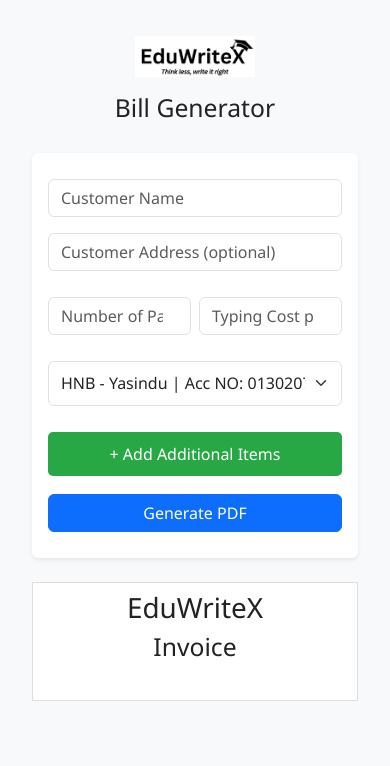
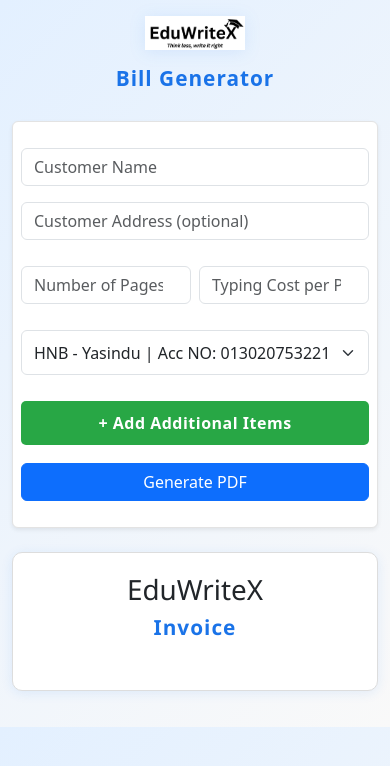
Before and after one commit to yasindu-tech/EduWriteX, a plain HTML site: page index.html in a window 390 px wide. Drawn offline with nearby package versions, Linux system fonts and the light colour scheme.

Commit message:
Refactor styles in index.html for enhanced visual appeal and responsiveness

```diff
--- a/index.html
+++ b/index.html
@@ -11,26 +11,22 @@
   <!-- Optionally, Bootstrap JS for components -->
   <script src="https://cdn.jsdelivr.net/npm/bootstrap@5.3.3/dist/js/bootstrap.bundle.min.js"></script>
   <style>
+    /* Stylish web enhancements */
     body {
-      font-family: 'Segoe UI', sans-serif;
-      padding: 20px;
-      max-width: 700px;
-      margin: auto;
-      color: #222;
-      background-color: #fff;
+      background: linear-gradient(135deg, #e3f0ff 0%, #f9f9f9 100%);
+    }
+    .form-container {
+      box-shadow: 0 4px 24px 0 rgba(26,115,232,0.08), 0 1.5px 4px 0 rgba(26,115,232,0.08);
+      border: 1px solid #e3e3e3;
+      background: #fff;
     }
     .logo {
-      display: block;
-      margin-left: auto;
-      margin-right: auto;
-      margin-bottom: 20px;
-      max-width: 200px;
-      width: 100%;
-      height: auto;
+      filter: drop-shadow(0 2px 8px rgba(26,115,232,0.10));
     }
     h2 {
-      text-align: center;
-      margin-top: 0;
+      font-weight: 700;
+      color: #1a73e8;
+      letter-spacing: 1px;
     }
     table {
       width: 100%;
@@ -85,6 +81,8 @@
       padding: 15px;
       border-radius: 5px;
       background-color: #f9f9f9;
+      border-left: 4px solid #1a73e8;
+      background: #f4faff;
     }
 
     .additional-items.hidden {
@@ -101,6 +99,8 @@
       font-size: 16px;
       margin: 10px 0;
       width: 100%;
+      font-weight: 600;
+      letter-spacing: 0.5px;
     }
 
     .toggle-btn:hover {
@@ -118,7 +118,8 @@
     .additional-items h3 {
       margin-top: 0;
       margin-bottom: 15px;
-      color: #333;
+      color: #1a73e8;
+      font-weight: 600;
     }
 
     .item-row {
@@ -144,18 +145,13 @@
     }
 
     .add-item-btn {
-      background-color: #1a73e8;
-      color: white;
+      background: linear-gradient(90deg, #1a73e8 60%, #4fc3f7 100%);
       border: none;
-      padding: 8px 15px;
-      border-radius: 3px;
-      cursor: pointer;
-      font-size: 14px;
-      margin-top: 10px;
+      font-weight: 500;
     }
 
     .add-item-btn:hover {
-      background-color: #1557b0;
+      background: linear-gradient(90deg, #1761c6 60%, #039be5 100%);
     }
     .form-container {
       margin-top: 30px;
@@ -168,6 +164,8 @@
       margin: 20px 0;
       background: white;
       font-family: 'Segoe UI', sans-serif;
+      border-radius: 10px;
+      box-shadow: 0 2px 12px 0 rgba(26,115,232,0.10);
     }
 
     .bill-header {
@@ -196,13 +194,14 @@
     }
 
     @media (max-width: 600px) {
+      .form-container {
+        padding: 1rem 0.5rem !important;
+      }
       .logo {
-        width: 120px;
-        margin-bottom: 10px;
+        width: 100px;
       }
-      .pdf-preview {
-        padding: 8px;
-        margin: 10px 0;
+      h2 {
+        font-size: 1.3rem;
       }
     }
   </style>
```
